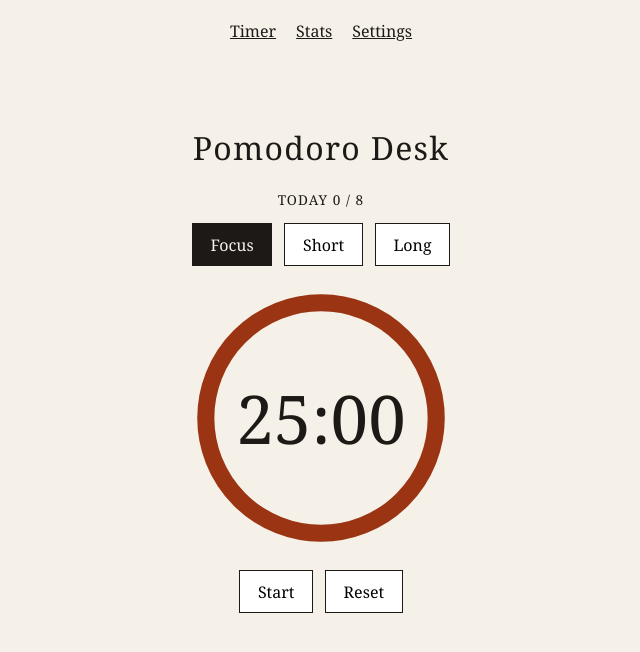
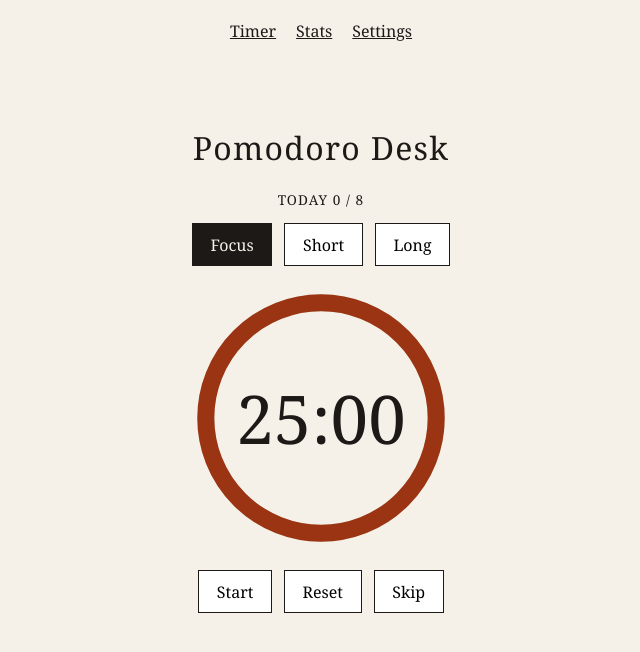
Before and after one commit to asilabdul/pomodoro-desk, a Next.js app: page / in a window 1280 px wide. Shown: the top 652 px of the page, without its empty margins (319-959 px from the left). Built offline with nearby package versions, Linux system fonts and the light colour scheme.

Commit message:
skip-ahead control for impatient breaks

```diff
--- a/components/Timer.tsx
+++ b/components/Timer.tsx
@@ -3,7 +3,9 @@ import { useEffect, useRef, useState } from 'react';
 import { formatClock, secondsFor, type Mode } from '../lib/time';
 import { readMode, writeMode } from '../lib/storage';
 import { chime } from '../lib/sound';
-import { recordFocusComplete } from '../lib/stats';
+import { recordFocusComplete, todayCount } from '../lib/stats';
+import { notifyDone } from '../lib/notify';
+import { nextMode } from '../lib/flow';
 import { Ring } from './Ring';
 
 export function Timer() {
@@ -24,7 +26,9 @@ export function Timer() {
     if (remaining === 0 && armed.current) {
       armed.current = false;
       chime();
+      notifyDone(mode);
       if (mode === 'focus') recordFocusComplete();
+      setMode(nextMode(mode, todayCount()));
     }
   }, [remaining, mode]);
   return (
@@ -41,6 +45,7 @@ export function Timer() {
       <div className="actions">
         <button type="button" onClick={() => setRunning((v) => !v)}>{running ? 'Pause' : 'Start'}</button>
         <button type="button" onClick={() => { setRunning(false); setRemaining(secondsFor(mode)); }}>Reset</button>
+        <button type="button" onClick={() => setMode(nextMode(mode, todayCount()))}>Skip</button>
       </div>
     </section>
   );
```
